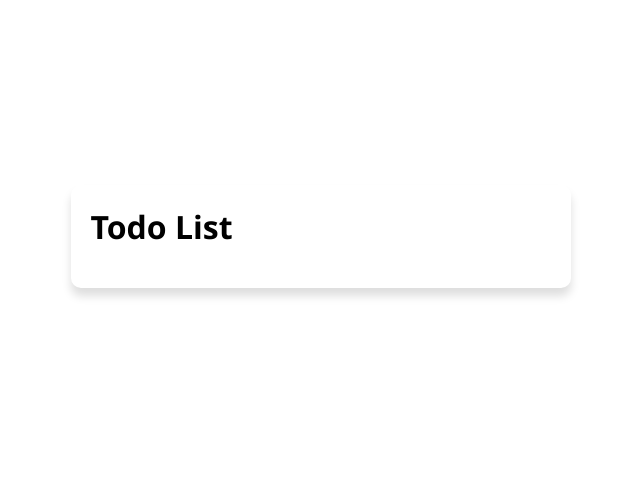
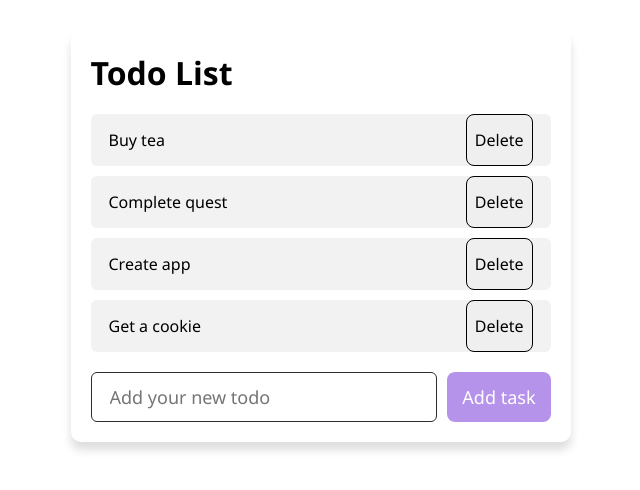
Before and after one commit to Angular-OTUS/ToDoList-MerkulovaAnastasiya, an Angular app in the folder todo-list-app/: page / in a window 1280 px wide. Shown: the part 164-654 px from the top of the page, without its empty margins (312-952 px from the left). Built offline with nearby package versions, Linux system fonts and the light colour scheme.

Commit message:
add list component

```diff
--- /dev/null
+++ b/todo-list-app/src/app/components/todo-list/todo-item.type.ts
@@ -0,0 +1,4 @@
+export type TodoItem = {
+  id:number;
+  text:string;
+}
--- /dev/null
+++ b/todo-list-app/src/app/components/todo-list/todo-list.config.ts
@@ -0,0 +1,8 @@
+import { TodoItem } from "./todo-item.type";
+
+export const INITIAL_TODOS:TodoItem[] = [
+  {id:1, text:'Buy tea'},
+  {id:2, text:'Complete quest'},
+  {id:3, text:'Create app'},
+  {id:4, text:'Get a cookie'},
+]
--- a/todo-list-app/src/app/components/todo-list/todo-list.html
+++ b/todo-list-app/src/app/components/todo-list/todo-list.html
@@ -1,4 +1,19 @@
 <div class="container">
   <h1 class="header">Todo List</h1>
 
+  <ul class="todos-list">
+    @for (todo of todos; track todo.id){
+    <li class="todo-item">
+      <span class="todo-text">{{todo.text}}</span>
+      <button type="button" class="deleteBtn">Delete</button>
+    </li>
+    } @empty {
+    <li>There are no items.</li>
+    }
+  </ul>
+
+  <form class="add-todo-form">
+    <input type="text" class="form-input" placeholder="Add your new todo" />
+    <button type="submit" class="form-submitBtn">Add task</button>
+  </form>
 </div>
--- a/todo-list-app/src/app/components/todo-list/todo-list.scss
+++ b/todo-list-app/src/app/components/todo-list/todo-list.scss
@@ -7,3 +7,48 @@
 .header {
   margin-bottom: 20px;
 }
+.todos-list {
+  display: flex;
+  flex-direction: column;
+  gap: 10px;
+  max-height: 650px;
+  overflow-y: auto;
+}
+.todo-item {
+  display: flex;
+  justify-content: space-between;
+  align-items: center;
+  gap: 10px;
+  background-color: #f2f2f2;
+  border-radius: 6px;
+  padding-inline: 18px;
+}
+.todo-text {
+  padding-block: 14px;
+}
+.deleteBtn {
+  padding: 14px 8px;
+  font-size: 16px;
+  border: 1px solid #000000;
+}
+.add-todo-form {
+  display: flex;
+  align-items: center;
+  gap: 10px;
+  margin-top: 20px;
+}
+.form-input {
+  width: 100%;
+  height: 50px;
+  padding: 14px 18px;
+  font-size: 18px;
+  border: 1px solid #2d2d2d;
+  border-radius: 6px;
+}
+.form-submitBtn {
+  width: 30%;
+  padding: 13px 4px;
+  font-size: 18px;
+  color: #ffffff;
+  background-color: #b693eb;
+}
--- a/todo-list-app/src/app/components/todo-list/todo-list.ts
+++ b/todo-list-app/src/app/components/todo-list/todo-list.ts
@@ -1,4 +1,6 @@
 import { Component } from '@angular/core';
+import { TodoItem } from './todo-item.type';
+import { INITIAL_TODOS } from './todo-list.config';
 
 @Component({
   selector: 'app-todo-list',
@@ -7,5 +9,5 @@ import { Component } from '@angular/core';
   styleUrl: './todo-list.scss'
 })
 export class TodoList {
-
+  protected todos: TodoItem[] = INITIAL_TODOS;
 }
```
